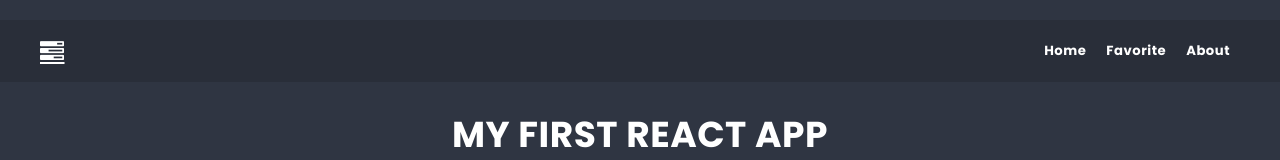
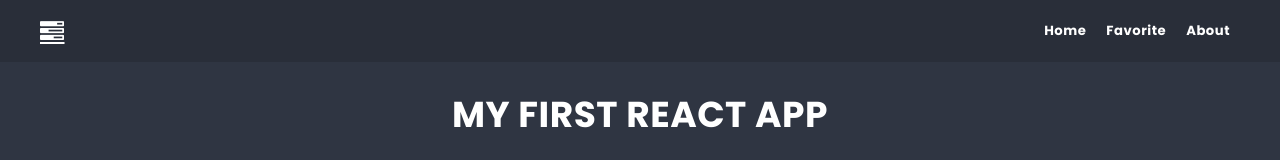
Before and after one commit to MaciejMl/learn-react, a React (Create React App) app: page / in a window 1280 px wide. Shown: the top 160 px of the page. Built offline with nearby package versions, Linux system fonts and the light colour scheme.

Commit message:
Add NotFound page

```diff
--- a/src/App.js
+++ b/src/App.js
@@ -1,13 +1,22 @@
+import About from './components/About/About';
 import Container from './components/Container/Container';
+import Favorite from './components/Favorite/Favorite';
 import NavBar from './components/NavBar/NavBar';
 import Home from './Home';
+import { Routes, Route } from 'react-router-dom';
+import NotFound from './components/NotFound/NotFound';
 
 const App = () => {
   return (
     <main>
       <NavBar />
       <Container>
-        <Home />
+        <Routes>
+          <Route path='/' element={<Home />} />
+          <Route path='/favorite' element={<Favorite />} />
+          <Route path='/about' element={<About />} />
+          <Route path='/*' element={<NotFound />} />
+        </Routes>
       </Container>
     </main>
   );
--- a/src/components/Container/Container.js
+++ b/src/components/Container/Container.js
@@ -1,7 +1,11 @@
 import styles from './Container.module.scss';
 
 const Container = (props) => {
-  return <div className={styles.container}>{props.children}</div>;
+  return (
+    <div className={`${styles.container} ${props.className}`}>
+      {props.children}
+    </div>
+  );
 };
 
 export default Container;
--- a/src/components/NavBar/NavBar.js
+++ b/src/components/NavBar/NavBar.js
@@ -4,7 +4,7 @@ import Container from '../Container/Container';
 const NavBar = () => {
   return (
     <nav>
-      <Container>
+      <Container className={styles.noMarginContainer}>
         <div className={styles.wrapper}>
           <a href='/' className={`${styles.icon} fa fa-tasks`}></a>
           <ul className={styles.links}>
--- a/src/components/NavBar/NavBar.module.scss
+++ b/src/components/NavBar/NavBar.module.scss
@@ -5,6 +5,7 @@
     font-size: 24px;
   }
 }
+
 .icon {
   color: $color-light;
   font-size: 24px;
@@ -14,9 +15,9 @@ nav {
   background-color: darken($color-dark, 3%);
 }
 
-// .container {
-//   margin: 0 auto;
-// }
+.noMarginContainer {
+  margin: 0 auto;
+}
 
 .wrapper {
   display: flex;
--- /dev/null
+++ b/src/components/NotFound/NotFound.js
@@ -0,0 +1,12 @@
+import styles from './NotFound.module.scss';
+import PageTitle from '../PageTitle/PageTitle';
+
+const NotFound = () => {
+  return (
+    <div id='notFund' className={styles.notFound}>
+      <PageTitle>404 NOT FOUND</PageTitle>
+    </div>
+  );
+};
+
+export default NotFound;
--- /dev/null
+++ b/src/components/NotFound/NotFound.module.scss
@@ -0,0 +1,5 @@
+@import '../../styles/settings.scss';
+
+.notFound {
+  color: $color-warning;
+}
--- a/src/index.js
+++ b/src/index.js
@@ -6,12 +6,15 @@ import App from './App';
 import './styles/normalize.scss';
 import './styles/global.scss';
 import 'font-awesome/css/font-awesome.min.css';
+import { BrowserRouter } from 'react-router-dom';
 
 ReactDOM.render(
   <React.StrictMode>
-    <Provider store={store}>
-      <App />
-    </Provider>
+    <BrowserRouter>
+      <Provider store={store}>
+        <App />
+      </Provider>
+    </BrowserRouter>
   </React.StrictMode>,
   document.querySelector('#root')
 );
```
